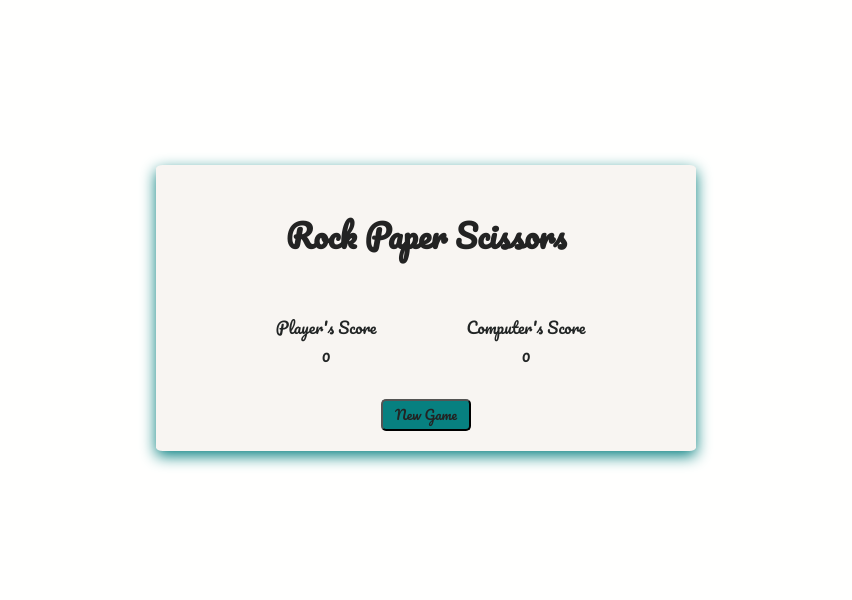
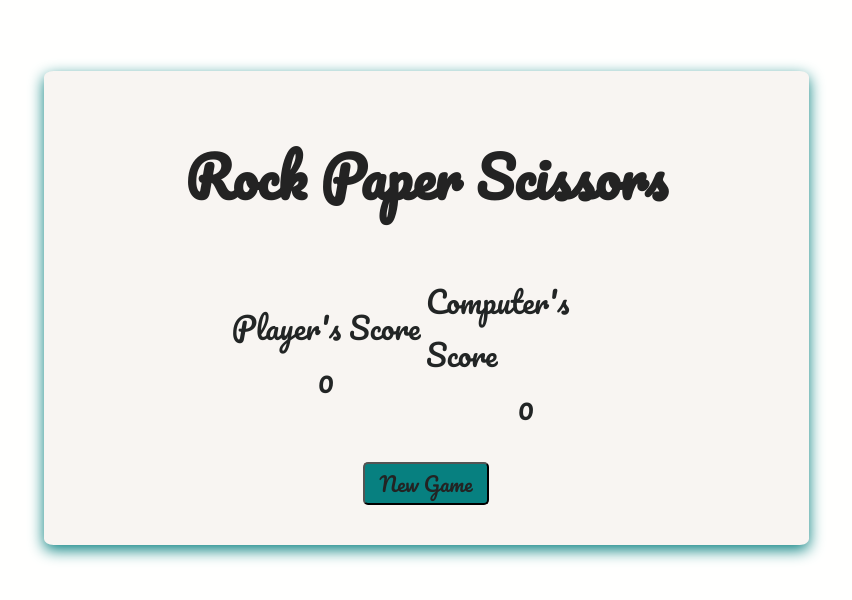
Before and after one commit to samtur/rockPaperScissors, a plain HTML site: page index.html in a window 1280 px wide. Shown: the whole page, without its empty margins (214-1066 px from the left). Drawn offline with Linux system fonts and the light colour scheme.

Commit message:
updated display

```diff
--- a/styles.css
+++ b/styles.css
@@ -15,7 +15,8 @@ body {
 .bodyContainer {
     box-shadow: #078080 0px 5px 15px;
     padding: 20px;
-    width: 500px;
+    height: auto;
+    width: 725px;
     border-radius: 1.25%;
     background-color:#f8f5f2;
 }
@@ -24,6 +25,7 @@ h1 {
     margin-bottom: 50px;
     text-align: center;
     color:#232323;
+    font-size: 55px;
 }
 
 img {
@@ -34,12 +36,14 @@ img {
     margin-bottom: 10px;
     text-align: center;
     color: #222525;
+    font-size: 22px;
 }
 
 .playagain {
     text-align: center;
     margin-bottom: 25px;
     color: #222525;
+    font-size: 22px;
 }
 .buttonContainer {
     display: flex;
@@ -62,7 +66,7 @@ img {
     display: flex;
     align-items: center;
     justify-content: center;
-    margin-bottom: 30px;
+    margin-bottom: 28px;
 }
 
 .scoreContainer div {
@@ -71,14 +75,17 @@ img {
     align-items: center;
     width: 25vh;
     color: #222525;
+    font-size: 30px;
 }
 
 button {
     font-family: 'Pacifico', cursive;
     border-radius: 5px;
-    padding: 2.5px 12px;
+    padding: 2px 15px;
     background-color: #078080;
     color: #232323;
+    font-size: 20px;
+    margin-bottom: 20px;
 }
 
 button:hover {
```
